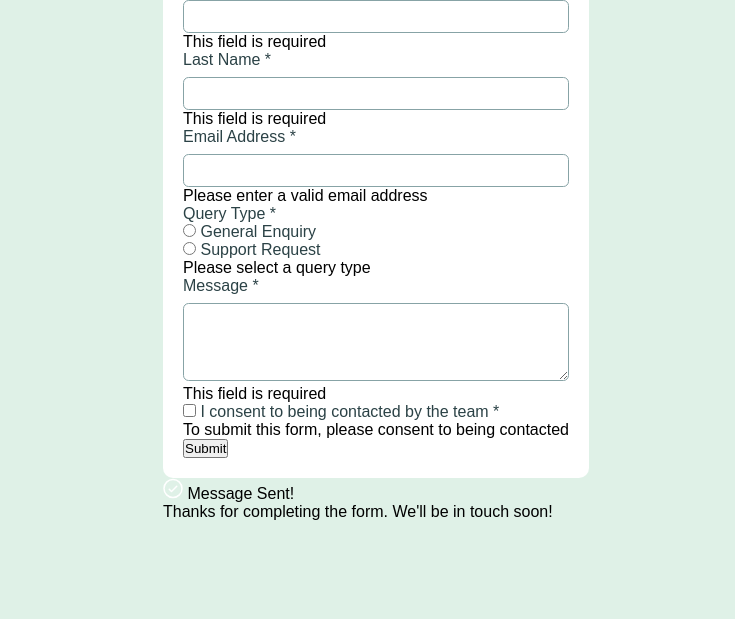
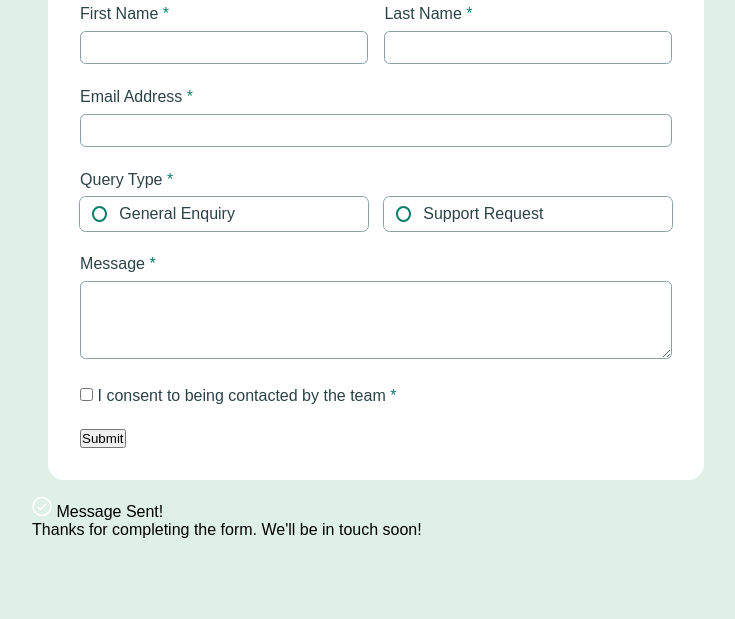
Before and after one commit to OjoFarouqAbiodun/Contact-Form, a plain HTML site: page index.html in a window 1280 px wide. Shown: the part 181-800 px from the top of the page, without its empty margins (264-999 px from the left). Drawn offline with Linux system fonts and the light colour scheme.

Commit message:
Styled up to message input

```diff
--- a/style.css
+++ b/style.css
@@ -13,7 +13,7 @@
     --dark-grey: hsl(187, 24%, 22%);
 }
 
-body{
+body {
     background-color: var(--light-green);
     min-height: 100vh;
     font-family: 'Karia', sans-serif;
@@ -25,7 +25,9 @@ label {
     color: var(--dark-grey);
 }
 
-input[type='text'], input[type='email'], textarea {
+input[type='text'],
+input[type='email'],
+textarea {
     width: 100%;
     padding: .5rem;
     margin-top: .5rem;
@@ -34,9 +36,86 @@ input[type='text'], input[type='email'], textarea {
     border-radius: .35rem;
 }
 
+input:focus, textarea:focus{
+    outline: 1px solid var(--green);
+    border: 1px solid var(--green);
+}
+
+input[type='text'].form-error,
+input[type='email'].form-error {
+    border: 1px solid var(--red);
+}
+
+.required-input{
+    color: var(--green);
+}
+
+.form-alert {
+    color: var(--red);
+    display: none;
+    margin-top: .5rem;
+}
+
+.form-alert.form-error {
+    display: block;
+}
 
 .contact-form {
     background-color: var(--white);
-    padding: 20px;
-    border-radius: 10px;
+    margin: 1rem;
+    padding: 2rem;
+    border-radius: 1rem;
 }
+
+.contact-form h1 {
+    color: var(--dark-grey);
+    margin-bottom: 1.25rem;
+}
+
+.form-item {
+    margin-bottom: 1.5rem;
+}
+
+.form-item:nth-child(1) {
+    display: flex;
+    gap: 1rem;
+}
+
+.radio-option{
+    width: 100%;
+    padding: .5rem 1rem;
+    outline: 1px solid var(--medium-grey);
+    border-radius: .35rem;
+    cursor: pointer;
+    align-items: center;
+    display: flex;
+    gap: 1rem;
+}
+
+.radio-inputs {
+    display: flex;
+    gap: 1rem;
+    margin-top: .5rem;
+}
+
+.radio-option.active{
+    background-color: var(--light-green);
+}
+
+.radio-option input[type='radio'] {
+    appearance: none;
+    width: .5rem;
+    height: .5rem;
+    outline: 2px solid var(--green);
+    outline-offset: 2px;
+    border-radius: 50%;
+}
+
+.radio-option input[type='radio']:checked {
+    background-color: var(--green);
+}
+
+.radio-option label {
+    width: 100%;
+    cursor: pointer;
+}
```
